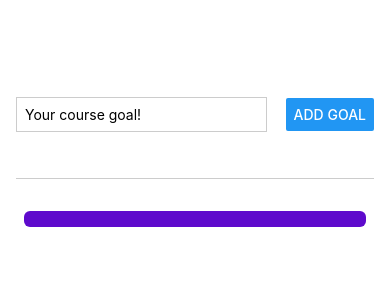
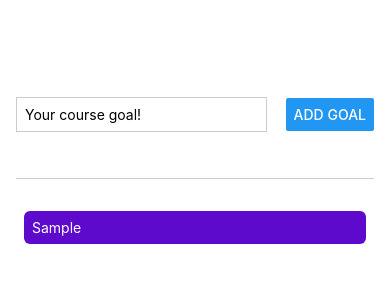
Before and after one commit to LauraTelqiu/Goal-Tracker-App, a React Native app: screen / in a window 390 px wide. Both pictures are taken after typing "Sample" into the empty fields and a click on the button "ADD GOAL". Shown: the top 300 px of the page. Built offline with nearby package versions, Linux system fonts and the light colour scheme.

Commit message:
delete function

```diff
--- a/App.js
+++ b/App.js
@@ -1,25 +1,20 @@
 import { useState } from "react";
-import {
-  StyleSheet,
-  View,
-  FlatList,
-} from "react-native";
+import { StyleSheet, View, FlatList } from "react-native";
 import GoalItem from "./components/GoalItem";
 import GoalInput from "./components/GoalInput";
 
 export default function App() {
-
   const [courseGoals, setCourseGoals] = useState([]);
 
   function addGoalHandler(enteredGoalText) {
     setCourseGoals((currentCourseGoal) => [
       ...currentCourseGoal,
-      enteredGoalText,
+      { text: enteredGoalText, id: Math.random().toString() },
     ]);
   }
   function deleteGoalHandler(id) {
-    setCourseGoals(currentCourseGoals => {
-      return currentCourseGoals.filter();
+    setCourseGoals((currentCourseGoals) => {
+      return currentCourseGoals.filter((goal) => goal.id !== id);
     });
   }
 
@@ -31,21 +26,22 @@ export default function App() {
           data={courseGoals}
           renderItem={(itemData) => {
             return (
-              <GoalItem text={itemData.item.text} onDeleteItem={deleteGoalHandler} />
+              <GoalItem
+                text={itemData.item.text}
+                id={itemData.item.id}
+                onDeleteItem={deleteGoalHandler}
+              />
             );
           }}
-
+          keyExtractor={(item, index) => {
+            return item.id;
+          }}
           alwaysBounceVertical={false}
         />
       </View>
     </View>
   );
 }
-
-
-
-
-
 
 const styles = StyleSheet.create({
   appContainer: {
@@ -56,6 +52,5 @@ const styles = StyleSheet.create({
 
   goalsContanier: {
     flex: 5,
-  }
-
+  },
 });
--- a/components/GoalItem.js
+++ b/components/GoalItem.js
@@ -3,7 +3,7 @@ import { StyleSheet, View, Text, Pressable } from 'react-native'
 
 const GoalItem = (props) => {
   return (
-    <Pressable onPress={props.onDeleteItem}>
+    <Pressable onPress={props.onDeleteItem.bind(this, props.id)}>
       <View style={styles.golaItem}>
         <Text style={styles.goalText}>{props.text}</Text>
       </View>
```
